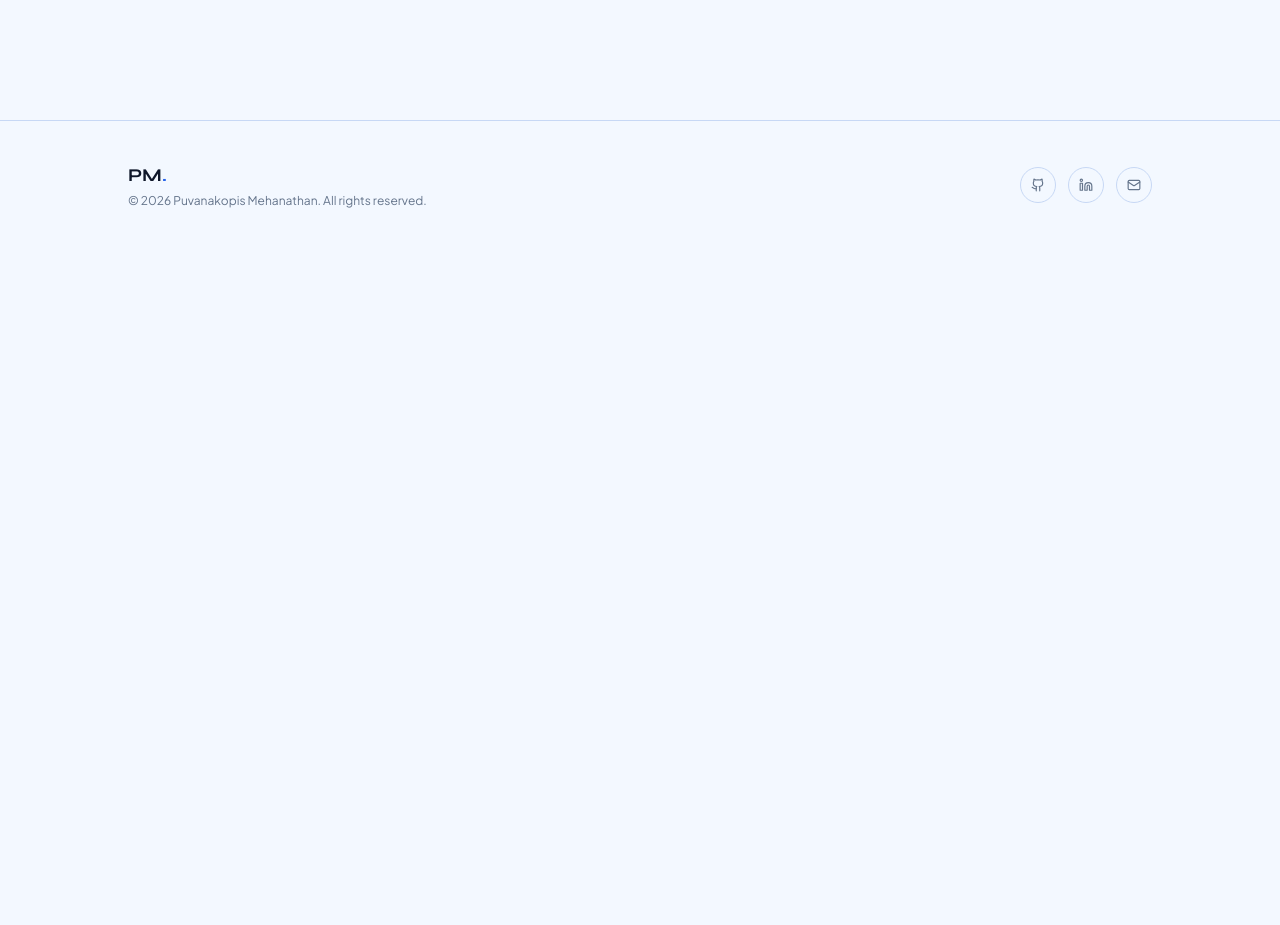
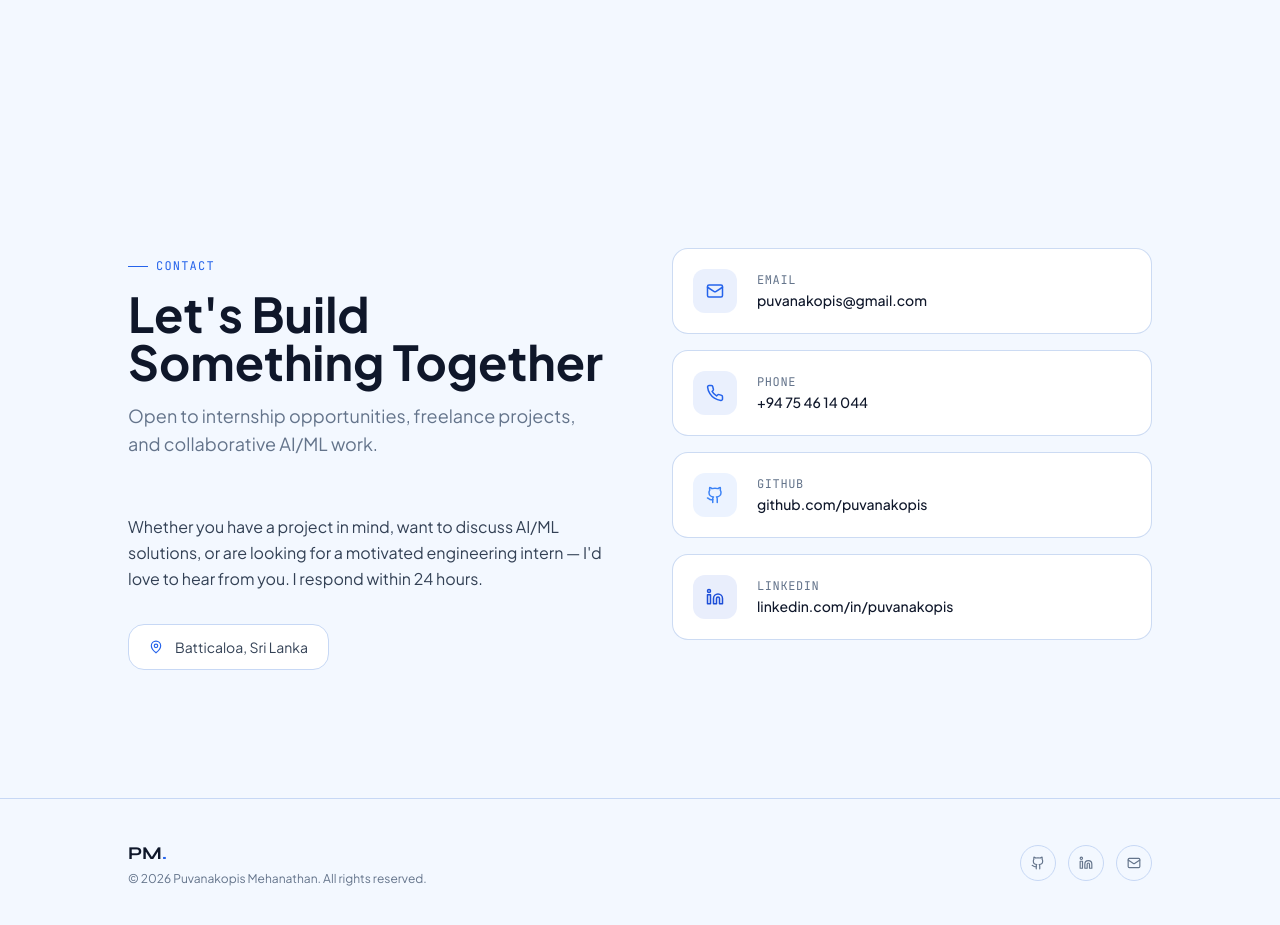
Before and after one commit to puvanakopis/new_portfolio, a Next.js app: page / in a window 1280 px wide. Shown: the part 6780-7705 px from the top of the page. Before the commit the page ends 7029 px from the top, so only its background shows below. Built offline with nearby package versions, Linux system fonts and the light colour scheme.

Commit message:
add contact section

```diff
--- a/app/page.tsx
+++ b/app/page.tsx
@@ -5,6 +5,7 @@ import { Qualifications } from "@/components/sections/Qualifications";
 import { Skills } from "@/components/sections/Skills";
 import { Projects } from "@/components/sections/Projects";
 import { Certifications } from "@/components/sections/Certifications";
+import { Contact } from "@/components/sections/Contact";
 import { Footer } from "@/components/sections/Footer";
 
 export default function Home() {
@@ -17,6 +18,7 @@ export default function Home() {
       <Skills />
       <Projects />
       <Certifications />
+      <Contact />
       <Footer />
     </main>
   );
--- /dev/null
+++ b/components/sections/Contact.tsx
@@ -0,0 +1,132 @@
+"use client";
+
+import { motion } from "framer-motion";
+import { SectionWrapper } from "@/components/ui/SectionWrapper";
+import { SectionHeader } from "@/components/ui/SectionHeader";
+import { Mail, Github, Linkedin, Phone, MapPin, Send } from "lucide-react";
+
+const contactLinks = [
+  {
+    icon: Mail,
+    label: "Email",
+    value: "puvanakopis@gmail.com",
+    href: "mailto:puvanakopis@gmail.com",
+    color: "#2563eb",
+  },
+  {
+    icon: Phone,
+    label: "Phone",
+    value: "+94 75 46 14 044",
+    href: "tel:+94754614044",
+    color: "#2563eb",
+  },
+  {
+    icon: Github,
+    label: "GitHub",
+    value: "github.com/puvanakopis",
+    href: "https://github.com/puvanakopis",
+    color: "#3b82f6",
+  },
+  {
+    icon: Linkedin,
+    label: "LinkedIn",
+    value: "linkedin.com/in/puvanakopis",
+    href: "https://linkedin.com/in/puvanakopis",
+    color: "#1d4ed8",
+  },
+];
+
+export function Contact() {
+  return (
+    <SectionWrapper id="contact">
+      <div className="grid lg:grid-cols-2 gap-16 items-start">
+        {/* Left: Copy */}
+        <div>
+          <SectionHeader
+            tag="Contact"
+            title="Let's Build Something Together"
+            subtitle="Open to internship opportunities, freelance projects, and collaborative AI/ML work."
+          />
+
+          <p className="leading-relaxed mb-8" style={{ color: "var(--text-secondary)" }}>
+            Whether you have a project in mind, want to discuss AI/ML solutions,
+            or are looking for a motivated engineering intern — I&apos;d love to hear from you.
+            I respond within 24 hours.
+          </p>
+
+          <div
+            className="inline-flex items-center gap-3 px-5 py-3 rounded-2xl border"
+            style={{
+              borderColor: "var(--border)",
+              backgroundColor: "var(--card-bg)",
+            }}
+          >
+            <MapPin size={14} style={{ color: "var(--accent)" }} />
+            <span className="text-sm" style={{ color: "var(--text-secondary)" }}>
+              Batticaloa, Sri Lanka
+            </span>
+          </div>
+        </div>
+
+        {/* Right: Links */}
+        <div className="space-y-4">
+          {contactLinks.map((link, i) => {
+            const Icon = link.icon;
+            return (
+              <motion.a
+                key={link.label}
+                href={link.href}
+                target={link.href.startsWith("http") ? "_blank" : undefined}
+                rel={link.href.startsWith("http") ? "noopener noreferrer" : undefined}
+                initial={{ opacity: 0, x: 20 }}
+                whileInView={{ opacity: 1, x: 0 }}
+                viewport={{ once: true }}
+                transition={{ delay: i * 0.1, duration: 0.5 }}
+                className="group flex items-center gap-5 p-5 rounded-2xl border transition-all duration-300 hover:-translate-y-0.5"
+                style={{
+                  backgroundColor: "var(--card-bg)",
+                  borderColor: "var(--card-border)",
+                  textDecoration: "none",
+                }}
+                onMouseEnter={(e) => {
+                  (e.currentTarget as HTMLAnchorElement).style.borderColor =
+                    link.color + "50";
+                }}
+                onMouseLeave={(e) => {
+                  (e.currentTarget as HTMLAnchorElement).style.borderColor =
+                    "var(--card-border)";
+                }}
+              >
+                <div
+                  className="w-11 h-11 rounded-xl flex items-center justify-center flex-shrink-0 transition-colors duration-300"
+                  style={{ backgroundColor: `${link.color}18` }}
+                >
+                  <Icon size={18} style={{ color: link.color }} />
+                </div>
+                <div className="flex-1 min-w-0">
+                  <p
+                    className="text-xs font-mono uppercase tracking-wider mb-0.5"
+                    style={{ color: "var(--text-muted)" }}
+                  >
+                    {link.label}
+                  </p>
+                  <p
+                    className="text-sm font-medium truncate"
+                    style={{ color: "var(--text-primary)" }}
+                  >
+                    {link.value}
+                  </p>
+                </div>
+                <Send
+                  size={14}
+                  className="flex-shrink-0 opacity-0 group-hover:opacity-100 transition-opacity duration-200"
+                  style={{ color: link.color }}
+                />
+              </motion.a>
+            );
+          })}
+        </div>
+      </div>
+    </SectionWrapper>
+  );
+}
```
